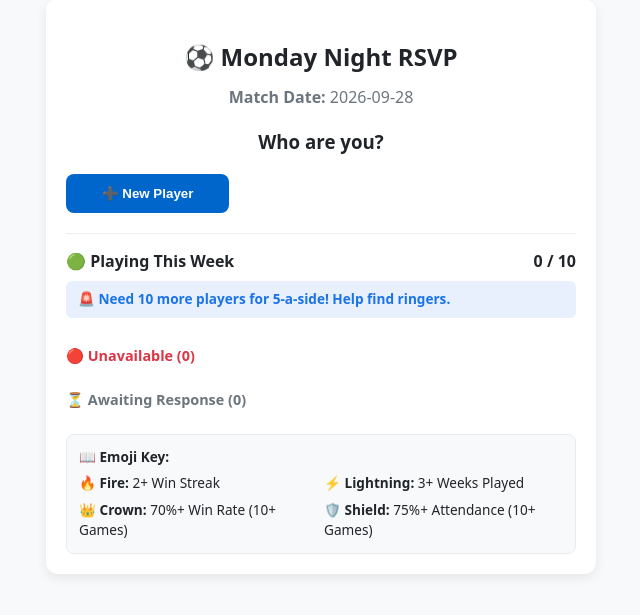
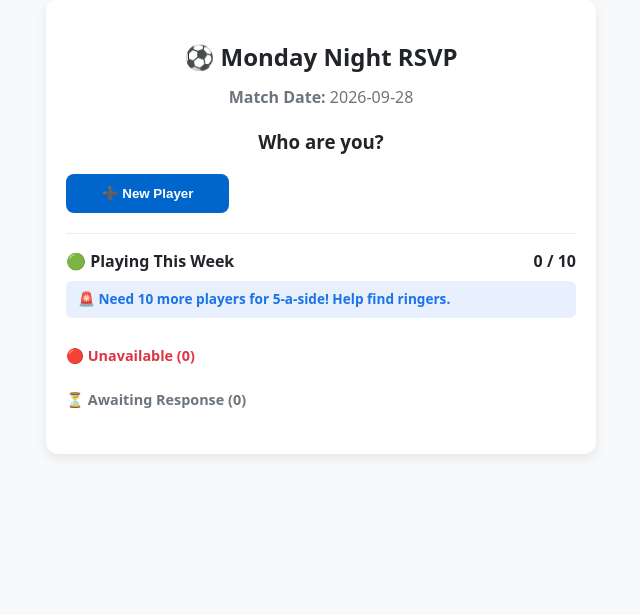
Before and after one commit to SethSinghJenningsKSCLOUD/5aSide-Manager, a Flask app: page /rsvp in a window 1280 px wide. Shown: the part 21-636 px from the top of the page, without its empty margins (319-959 px from the left). Run offline with Flask 3, Linux system fonts and the light colour scheme; data that the repository does not hold is empty.

Commit message:
Amend RSVP

```diff
--- a/templates/rsvp.html
+++ b/templates/rsvp.html
@@ -116,9 +116,6 @@
 
             <!-- FORM & MILESTONE WRITTEN FEED -->
             <div id="milestone-feed-box" style="display: none;">
-                <div class="roster-header" style="font-size: 0.9rem; color: #495057; margin-top: 10px;">
-                    <span>🔥 Form & Milestones</span>
-                </div>
                 <ul class="feed-list" id="feed-list"></ul>
             </div>
 
@@ -131,17 +128,6 @@
                 <span>⏳ Awaiting Response (<span id="pending-count">0</span>)</span>
             </div>
             <div class="tag-list" id="pending-players-list"></div>
-        </div>
-
-        <!-- EMOJI KEY / LEGEND -->
-        <div class="legend-box">
-            <strong>📖 Emoji Key:</strong>
-            <div style="margin-top: 6px; display: grid; grid-template-columns: 1fr 1fr; gap: 6px;">
-                <div>🔥 <strong>Fire:</strong> 2+ Win Streak</div>
-                <div>⚡ <strong>Lightning:</strong> 3+ Weeks Played</div>
-                <div>👑 <strong>Crown:</strong> 70%+ Win Rate (10+ Games)</div>
-                <div>🛡️️ <strong>Shield:</strong> 75%+ Attendance (10+ Games)</div>
-            </div>
         </div>
     </div>
 
```
